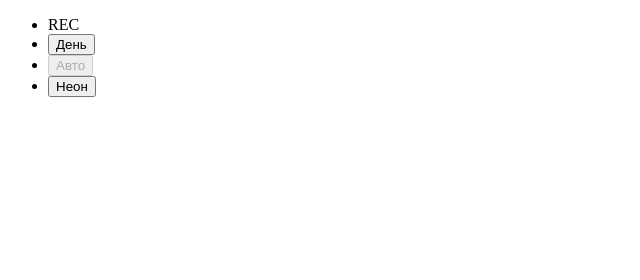
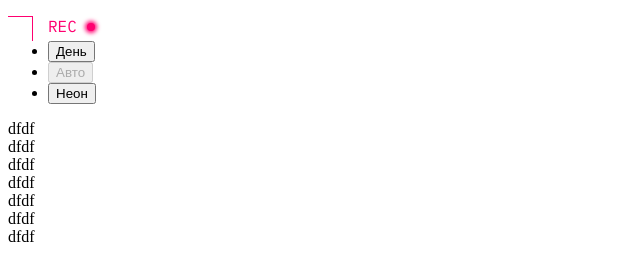
Before and after one commit to Levin-Alexey/slozhno-sosredotochitsya, a plain HTML site: page index.html in a window 1280 px wide. Shown: the whole page, without its empty margins (0-640 px from the left). Drawn offline with Linux system fonts and the light colour scheme.

Commit message:
Сделал элемент REC

```diff
--- a/index.html
+++ b/index.html
@@ -5,6 +5,7 @@
     <meta http-equiv="X-UA-Compatible" content="IE=edge" />
     <meta name="viewport" content="width=device-width, initial-scale=1.0" />
     <meta name="color-scheme" content="dark light">
+    <link rel="stylesheet" href="./fonts/fonts.css" />
     <link rel="stylesheet" href="./styles/variables.css">
     <link rel="stylesheet" href="./styles/style.css">
     <link rel="stylesheet" href="./styles/dark.css">
@@ -41,6 +42,13 @@
             </button>
           </li>
         </ul>
+        <div>dfdf</div>
+        <div>dfdf</div>
+        <div>dfdf</div>
+        <div>dfdf</div>
+        <div>dfdf</div>
+        <div>dfdf</div>
+        <div>dfdf</div>
       </nav>
     </header>
     <script src="./scripts/script.js"></script>
--- a/styles/dark.css
+++ b/styles/dark.css
@@ -3,18 +3,55 @@
   здесь окажутся стили, которые нужно переопределить принудительно,
   переключая тему
 */
+body {
 
+}
 .page.theme_dark {
+    margin: 0;
+    max-width: 1440px;
+    min-width: 375px;
+    background-image: url("../images/cover-image-dark.png");
+    width: 100%;
   /* сохраните этот селектор в приведённом виде.
     Так стили написанные ниже будут иметь больший вес,
     чем стили в медиазапросе предпочтений пользователя
   */
-    background-image: url("../images/cover-image-dark.png");
-    background-repeat: repeat;
-    min-width: 375px;
-    max-width: 768px;
+
+
+
+}
+.header {
+
+}
+
+.rec_logo__container::after {
+    content: "";
+    background-image: url("../images/Rectangle 77.png");
+    background-repeat: no-repeat;
+    width: 30px;
+    height: 25px;
+    display: inline-block;
+    position: relative;
+    right: 8%;
+
+}
+.rec_logo__container {
+    display: flex;
+    gap: 10px;
+}
+.logo_word {
+    color: #FF0070;
+    font-family: 'IBM Plex mono';
 }
 .logo_word::after{
+    position: relative;
+    margin-left: 10px;
+    bottom: 5%;
     content: "";
-
+    width: 8px;
+    height: 8px;
+    border-radius: 50%;
+    box-shadow: 0 0 4px 2px #FF0070;
+    background-color: #FF0070;
+    display: inline-block;
 }
--- a/styles/globals.css
+++ b/styles/globals.css
@@ -10,6 +10,7 @@ body {
   min-inline-size: 375px;
   max-inline-size: 1440px;
   margin: 0 auto;
+
 }
 
 h1,
```
Also changed, not shown: images/Rectangle 77.png (added).
